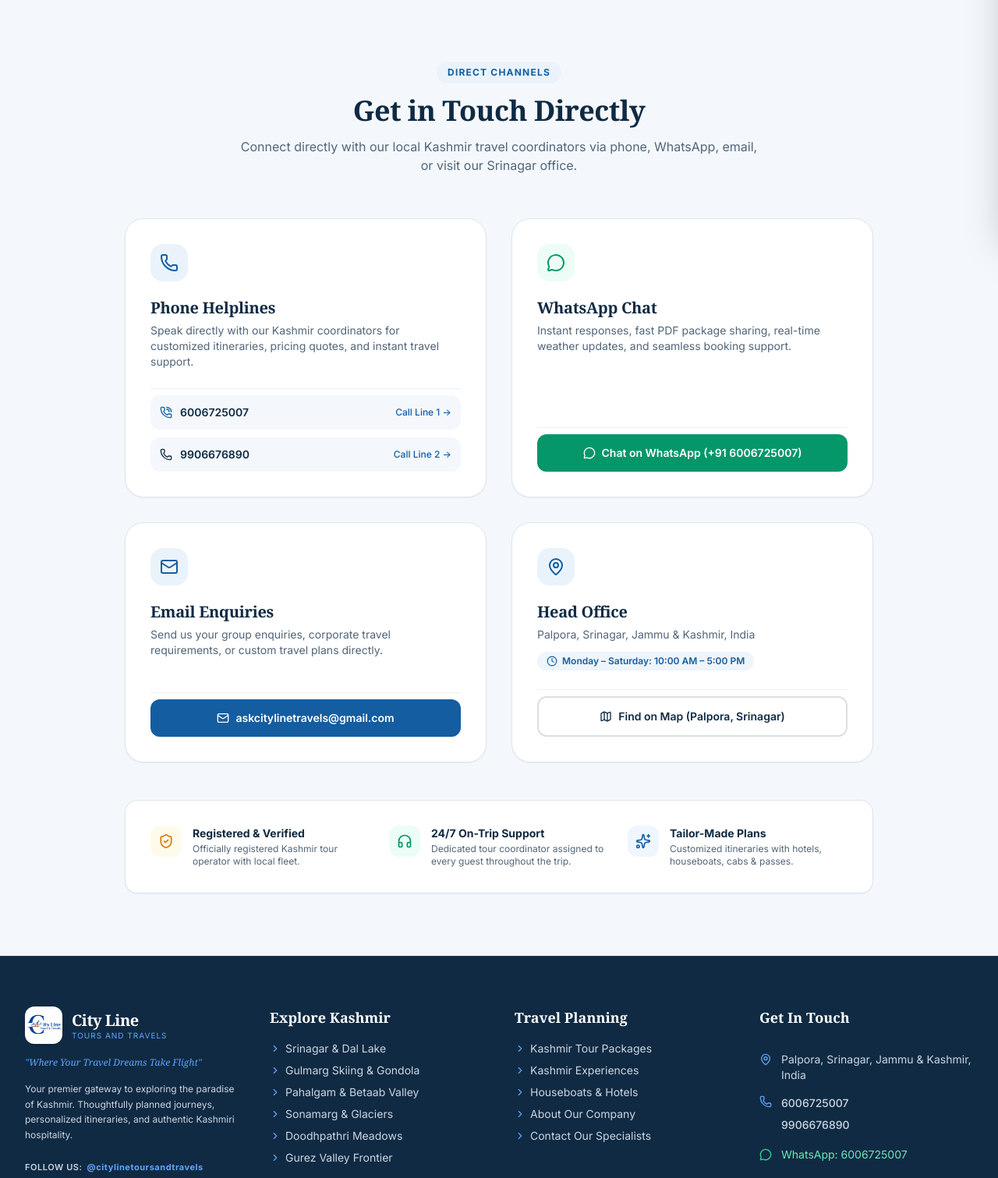
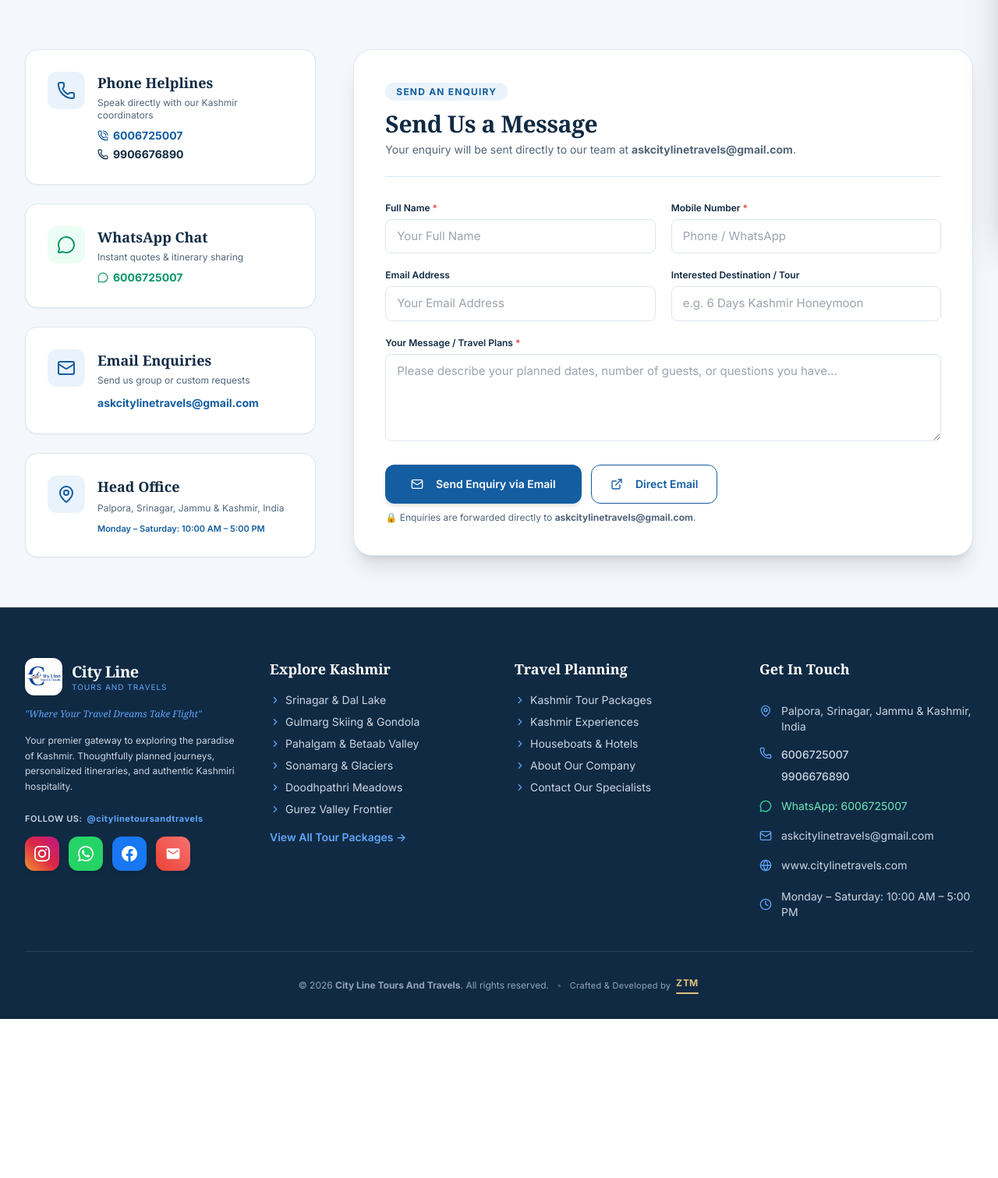
Before and after one commit to zuhaibtariqkhan/Citylinetoursandtravels, a Node server app: page /contact in a window 1280 px wide. Shown: the part 497-2008 px from the top of the page at 78% size. After the commit the page ends 1804 px from the top, so only its background shows below. Run offline with Node 20, Linux system fonts and the light colour scheme; some libraries are stand-ins or nearby versions.

Commit message:
Update contact page enquiry button to redirect directly to email askcitylinetravels@gmail.com

```diff
--- a/views/contact.ejs
+++ b/views/contact.ejs
@@ -26,148 +26,148 @@
     </div>
   </section>
 
-  <!-- Direct Contact Channels -->
-  <section class="py-12 sm:py-20 bg-brand-offwhite">
-    <div class="max-w-5xl mx-auto px-4 sm:px-6 lg:px-8">
+  <!-- Contact Information & Form -->
+  <section class="py-10 sm:py-16 bg-brand-offwhite">
+    <div class="max-w-7xl mx-auto px-4 sm:px-6 lg:px-8">
 
-      <div class="text-center max-w-2xl mx-auto mb-10 sm:mb-14">
-        <span class="text-xs font-bold uppercase tracking-widest text-brand-blue bg-brand-light px-3.5 py-1.5 rounded-full inline-block mb-3">
-          DIRECT CHANNELS
-        </span>
-        <h2 class="font-serif text-2xl sm:text-4xl font-bold text-brand-navy mb-3">
-          Get in Touch Directly
-        </h2>
-        <p class="text-xs sm:text-base text-brand-muted">
-          Connect directly with our local Kashmir travel coordinators via phone, WhatsApp, email, or visit our Srinagar office.
-        </p>
+      <div class="grid grid-cols-1 lg:grid-cols-3 gap-6 sm:gap-12">
+
+        <!-- Left 1 Column: Contact Cards -->
+        <div class="space-y-4 sm:space-y-6">
+
+          <div class="bg-white p-4 sm:p-7 rounded-2xl border border-brand-border shadow-sm">
+            <div class="flex items-start space-x-3.5 sm:space-x-4">
+              <div class="w-10 h-10 sm:w-12 sm:h-12 rounded-xl bg-brand-light text-brand-blue flex items-center justify-center shrink-0">
+                <i data-lucide="phone" class="w-5 h-5 sm:w-6 sm:h-6"></i>
               </div>
-
-      <div class="grid grid-cols-1 md:grid-cols-2 gap-6 sm:gap-8">
-
-        <!-- Card 1: Phone Helplines -->
-        <div class="bg-white p-6 sm:p-8 rounded-2xl sm:rounded-3xl border border-brand-border shadow-sm hover:shadow-md transition-shadow flex flex-col justify-between">
               <div>
-            <div class="w-12 h-12 rounded-2xl bg-brand-light text-brand-blue flex items-center justify-center mb-5">
-              <i data-lucide="phone" class="w-6 h-6"></i>
-            </div>
-            <h3 class="font-serif text-lg sm:text-xl font-bold text-brand-navy mb-1.5">Phone Helplines</h3>
-            <p class="text-xs sm:text-sm text-brand-muted mb-6 leading-relaxed">
-              Speak directly with our Kashmir coordinators for customized itineraries, pricing quotes, and instant travel support.
-            </p>
-          </div>
-          <div class="space-y-2.5 pt-2 border-t border-brand-border/60">
-            <a href="tel:6006725007" class="flex items-center justify-between p-3 rounded-xl bg-brand-offwhite hover:bg-brand-light text-brand-navy hover:text-brand-blue transition font-semibold text-sm group">
-              <span class="flex items-center">
-                <i data-lucide="phone-call" class="w-4 h-4 mr-2.5 text-brand-blue"></i>
+                <h4 class="font-serif text-base sm:text-lg font-bold text-brand-navy mb-0.5 sm:mb-1">Phone Helplines</h4>
+                <p class="text-xs text-brand-muted mb-2">Speak directly with our Kashmir coordinators</p>
+                <div class="space-y-1">
+                  <a href="tel:6006725007" class="text-sm font-bold text-brand-blue hover:underline flex items-center">
+                    <i data-lucide="phone-call" class="w-3.5 h-3.5 mr-1.5 text-brand-blue"></i>
                     6006725007
-              </span>
-              <span class="text-xs text-brand-blue font-medium group-hover:underline">Call Line 1 &rarr;</span>
                   </a>
-            <a href="tel:9906676890" class="flex items-center justify-between p-3 rounded-xl bg-brand-offwhite hover:bg-brand-light text-brand-navy hover:text-brand-blue transition font-semibold text-sm group">
-              <span class="flex items-center">
-                <i data-lucide="phone" class="w-4 h-4 mr-2.5 text-brand-navy"></i>
+                  <a href="tel:9906676890" class="text-sm font-bold text-brand-navy hover:underline flex items-center">
+                    <i data-lucide="phone" class="w-3.5 h-3.5 mr-1.5 text-brand-navy"></i>
                     9906676890
-              </span>
-              <span class="text-xs text-brand-blue font-medium group-hover:underline">Call Line 2 &rarr;</span>
                   </a>
                 </div>
               </div>
+            </div>
+          </div>
 
-        <!-- Card 2: WhatsApp Chat -->
-        <div class="bg-white p-6 sm:p-8 rounded-2xl sm:rounded-3xl border border-brand-border shadow-sm hover:shadow-md transition-shadow flex flex-col justify-between">
+          <div class="bg-white p-4 sm:p-7 rounded-2xl border border-brand-border shadow-sm">
+            <div class="flex items-start space-x-3.5 sm:space-x-4">
+              <div class="w-10 h-10 sm:w-12 sm:h-12 rounded-xl bg-emerald-50 text-emerald-600 flex items-center justify-center shrink-0">
+                <i data-lucide="message-circle" class="w-5 h-5 sm:w-6 sm:h-6"></i>
+              </div>
               <div>
-            <div class="w-12 h-12 rounded-2xl bg-emerald-50 text-emerald-600 flex items-center justify-center mb-5">
-              <i data-lucide="message-circle" class="w-6 h-6"></i>
-            </div>
-            <h3 class="font-serif text-lg sm:text-xl font-bold text-brand-navy mb-1.5">WhatsApp Chat</h3>
-            <p class="text-xs sm:text-sm text-brand-muted mb-6 leading-relaxed">
-              Instant responses, fast PDF package sharing, real-time weather updates, and seamless booking support.
-            </p>
-          </div>
-          <div class="pt-2 border-t border-brand-border/60">
-            <a href="https://wa.me/916006725007" target="_blank" rel="noopener noreferrer" class="w-full flex items-center justify-center space-x-2 py-3.5 px-4 rounded-xl bg-emerald-600 hover:bg-emerald-700 text-white font-semibold text-sm transition shadow-sm min-h-[44px]">
-              <i data-lucide="message-circle" class="w-4 h-4"></i>
-              <span>Chat on WhatsApp (+91 6006725007)</span>
+                <h4 class="font-serif text-base sm:text-lg font-bold text-brand-navy mb-0.5 sm:mb-1">WhatsApp Chat</h4>
+                <p class="text-xs text-brand-muted mb-2">Instant quotes & itinerary sharing</p>
+                <a href="https://wa.me/916006725007" target="_blank" class="text-sm font-bold text-emerald-600 hover:underline flex items-center">
+                  <i data-lucide="message-circle" class="w-3.5 h-3.5 mr-1.5"></i>
+                  6006725007
                 </a>
               </div>
             </div>
+          </div>
 
-        <!-- Card 3: Direct Email -->
-        <div class="bg-white p-6 sm:p-8 rounded-2xl sm:rounded-3xl border border-brand-border shadow-sm hover:shadow-md transition-shadow flex flex-col justify-between">
+          <div class="bg-white p-4 sm:p-7 rounded-2xl border border-brand-border shadow-sm">
+            <div class="flex items-start space-x-3.5 sm:space-x-4">
+              <div class="w-10 h-10 sm:w-12 sm:h-12 rounded-xl bg-brand-light text-brand-blue flex items-center justify-center shrink-0">
+                <i data-lucide="mail" class="w-5 h-5 sm:w-6 sm:h-6"></i>
+              </div>
               <div>
-            <div class="w-12 h-12 rounded-2xl bg-brand-light text-brand-blue flex items-center justify-center mb-5">
-              <i data-lucide="mail" class="w-6 h-6"></i>
+                <h4 class="font-serif text-base sm:text-lg font-bold text-brand-navy mb-0.5 sm:mb-1">Email Enquiries</h4>
+                <p class="text-xs text-brand-muted mb-2">Send us group or custom requests</p>
+                <a href="mailto:<%= settings.email %>" class="text-sm font-bold text-brand-blue hover:underline break-all"><%= settings.email %></a>
               </div>
-            <h3 class="font-serif text-lg sm:text-xl font-bold text-brand-navy mb-1.5">Email Enquiries</h3>
-            <p class="text-xs sm:text-sm text-brand-muted mb-6 leading-relaxed">
-              Send us your group enquiries, corporate travel requirements, or custom travel plans directly.
-            </p>
-          </div>
-          <div class="pt-2 border-t border-brand-border/60">
-            <a href="mailto:askcitylinetravels@gmail.com?subject=Travel%20Enquiry%20-%20City%20Line%20Tours%20And%20Travels&body=Hello%20City%20Line%20Tours%20And%20Travels,%0A%0AI%20would%20like%20to%20plan%20a%20trip%20with%20your%20team.%20Please%20share%20itinerary%20details%20and%20pricing.%0A%0AThank%20you!"
-               class="w-full flex items-center justify-center space-x-2 py-3.5 px-4 rounded-xl bg-brand-blue hover:bg-blue-700 text-white font-semibold text-sm transition shadow-sm min-h-[44px] break-all">
-              <i data-lucide="mail" class="w-4 h-4 shrink-0"></i>
-              <span>askcitylinetravels@gmail.com</span>
-            </a>
             </div>
           </div>
 
-        <!-- Card 4: Head Office -->
-        <div class="bg-white p-6 sm:p-8 rounded-2xl sm:rounded-3xl border border-brand-border shadow-sm hover:shadow-md transition-shadow flex flex-col justify-between">
+          <div class="bg-white p-4 sm:p-7 rounded-2xl border border-brand-border shadow-sm">
+            <div class="flex items-start space-x-3.5 sm:space-x-4">
+              <div class="w-10 h-10 sm:w-12 sm:h-12 rounded-xl bg-brand-light text-brand-blue flex items-center justify-center shrink-0">
+                <i data-lucide="map-pin" class="w-5 h-5 sm:w-6 sm:h-6"></i>
+              </div>
               <div>
-            <div class="w-12 h-12 rounded-2xl bg-brand-light text-brand-blue flex items-center justify-center mb-5">
-              <i data-lucide="map-pin" class="w-6 h-6"></i>
+                <h4 class="font-serif text-base sm:text-lg font-bold text-brand-navy mb-0.5 sm:mb-1">Head Office</h4>
+                <p class="text-xs text-brand-muted leading-relaxed">Palpora, Srinagar, Jammu & Kashmir, India</p>
+                <p class="text-[11px] text-brand-blue font-semibold mt-2">Monday – Saturday: 10:00 AM – 5:00 PM</p>
               </div>
-            <h3 class="font-serif text-lg sm:text-xl font-bold text-brand-navy mb-1.5">Head Office</h3>
-            <p class="text-xs sm:text-sm text-brand-muted leading-relaxed mb-3">
-              Palpora, Srinagar, Jammu & Kashmir, India
-            </p>
-            <div class="inline-flex items-center text-xs text-brand-blue font-semibold bg-brand-light/80 px-3 py-1 rounded-full mb-6">
-              <i data-lucide="clock" class="w-3.5 h-3.5 mr-1.5"></i>
-              Monday – Saturday: 10:00 AM – 5:00 PM
-            </div>
-          </div>
-          <div class="pt-2 border-t border-brand-border/60">
-            <a href="https://maps.google.com/?q=Palpora,+Srinagar,+Jammu+and+Kashmir" target="_blank" rel="noopener noreferrer" class="w-full flex items-center justify-center space-x-2 py-3.5 px-4 rounded-xl border-2 border-brand-navy/15 hover:border-brand-blue text-brand-navy hover:text-brand-blue font-semibold text-sm transition min-h-[44px]">
-              <i data-lucide="map" class="w-4 h-4"></i>
-              <span>Find on Map (Palpora, Srinagar)</span>
-            </a>
             </div>
           </div>
 
         </div>
 
-      <!-- Trust & Assistance Banner -->
-      <div class="mt-10 sm:mt-12 bg-white rounded-2xl border border-brand-border p-6 sm:p-8 shadow-sm">
-        <div class="grid grid-cols-1 sm:grid-cols-3 gap-6 text-center sm:text-left">
-          <div class="flex items-start space-x-3.5">
-            <div class="w-10 h-10 rounded-xl bg-amber-50 text-amber-600 flex items-center justify-center shrink-0">
-              <i data-lucide="shield-check" class="w-5 h-5"></i>
+        <!-- Right 2 Columns: Message Form -->
+        <div class="lg:col-span-2">
+          <div class="bg-white rounded-2xl sm:rounded-3xl border border-brand-border shadow-xl p-4 sm:p-10">
+            <div class="border-b border-brand-border pb-4 sm:pb-6 mb-6 sm:mb-8 text-center sm:text-left">
+              <span class="text-xs font-bold uppercase tracking-widest text-brand-blue bg-brand-light px-3.5 py-1 rounded-full">
+                SEND AN ENQUIRY
+              </span>
+              <h2 class="font-serif text-xl sm:text-3xl font-bold text-brand-navy mt-2.5 sm:mt-3">
+                Send Us a Message
+              </h2>
+              <p class="text-xs sm:text-sm text-brand-muted mt-1">
+                Your enquiry will be sent directly to our team at <strong>askcitylinetravels@gmail.com</strong>.
+              </p>
+            </div>
+
+            <form id="contactForm" class="space-y-4 sm:space-y-5">
+              <input type="hidden" name="source" value="Contact Us Page Form">
+
+              <div class="grid grid-cols-1 sm:grid-cols-2 gap-3.5 sm:gap-5">
+                <div>
+                  <label for="contactName" class="block text-xs font-semibold text-brand-navy mb-1.5">Full Name <span class="text-red-500">*</span></label>
+                  <input type="text" id="contactName" name="name" required placeholder="Your Full Name" class="form-input min-h-[44px]">
                 </div>
                 <div>
-              <h4 class="font-bold text-sm text-brand-navy">Registered & Verified</h4>
-              <p class="text-xs text-brand-muted mt-0.5">Officially registered Kashmir tour operator with local fleet.</p>
+                  <label for="contactPhone" class="block text-xs font-semibold text-brand-navy mb-1.5">Mobile Number <span class="text-red-500">*</span></label>
+                  <input type="tel" id="contactPhone" name="phone" required placeholder="Phone / WhatsApp" class="form-input min-h-[44px]">
                 </div>
               </div>
-          <div class="flex items-start space-x-3.5">
-            <div class="w-10 h-10 rounded-xl bg-emerald-50 text-emerald-600 flex items-center justify-center shrink-0">
-              <i data-lucide="headphones" class="w-5 h-5"></i>
+
+              <div class="grid grid-cols-1 sm:grid-cols-2 gap-3.5 sm:gap-5">
+                <div>
+                  <label for="contactEmail" class="block text-xs font-semibold text-brand-navy mb-1.5">Email Address</label>
+                  <input type="email" id="contactEmail" name="email" placeholder="Your Email Address" class="form-input min-h-[44px]">
                 </div>
                 <div>
-              <h4 class="font-bold text-sm text-brand-navy">24/7 On-Trip Support</h4>
-              <p class="text-xs text-brand-muted mt-0.5">Dedicated tour coordinator assigned to every guest throughout the trip.</p>
+                  <label for="contactDestination" class="block text-xs font-semibold text-brand-navy mb-1.5">Interested Destination / Tour</label>
+                  <input type="text" id="contactDestination" name="destination" placeholder="e.g. 6 Days Kashmir Honeymoon" class="form-input min-h-[44px]">
                 </div>
               </div>
-          <div class="flex items-start space-x-3.5">
-            <div class="w-10 h-10 rounded-xl bg-blue-50 text-brand-blue flex items-center justify-center shrink-0">
-              <i data-lucide="sparkles" class="w-5 h-5"></i>
+
+              <div>
+                <label for="contactMessage" class="block text-xs font-semibold text-brand-navy mb-1.5">Your Message / Travel Plans <span class="text-red-500">*</span></label>
+                <textarea id="contactMessage" name="message" rows="4" required placeholder="Please describe your planned dates, number of guests, or questions you have..." class="form-input"></textarea>
               </div>
-            <div>
-              <h4 class="font-bold text-sm text-brand-navy">Tailor-Made Plans</h4>
-              <p class="text-xs text-brand-muted mt-0.5">Customized itineraries with hotels, houseboats, cabs & passes.</p>
+
+              <div class="pt-1">
+                <div class="flex flex-col sm:flex-row items-center gap-3">
+                  <button type="submit" id="contactSubmitBtn" class="w-full sm:w-auto btn-primary px-8 py-3.5 rounded-xl font-semibold text-sm flex items-center justify-center space-x-2 shadow-md min-h-[44px]">
+                    <i data-lucide="mail" class="w-4 h-4"></i>
+                    <span>Send Enquiry via Email</span>
+                  </button>
+                  <a href="mailto:askcitylinetravels@gmail.com?subject=Travel%20Enquiry%20-%20City%20Line%20Tours%20And%20Travels&body=Hello%20City%20Line%20Tours%20And%20Travels,%0A%0AI%20would%20like%20to%20enquire%20about%20a%20tour%20package.%20Please%20share%20details.%0A%0AThank%20you!"
+                     class="w-full sm:w-auto btn-outline px-6 py-3.5 rounded-xl font-semibold text-xs sm:text-sm flex items-center justify-center space-x-2 min-h-[44px]"
+                     title="Email askcitylinetravels@gmail.com directly">
+                    <i data-lucide="external-link" class="w-4 h-4"></i>
+                    <span>Direct Email</span>
+                  </a>
+                </div>
+                <p class="text-xs text-brand-muted mt-2.5 text-center sm:text-left">
+                  🔒 Enquiries are forwarded directly to <strong>askcitylinetravels@gmail.com</strong>.
+                </p>
+              </div>
+
+            </form>
           </div>
         </div>
-        </div>
+
       </div>
 
     </div>
@@ -177,5 +177,63 @@
   <%- include('partials/whatsapp') %>
   <%- include('partials/enquiry-modal') %>
   <%- include('partials/scripts') %>
+
+  <script>
+    document.addEventListener('DOMContentLoaded', () => {
+      const contactForm = document.getElementById('contactForm');
+      if (contactForm) {
+        contactForm.addEventListener('submit', (e) => {
+          e.preventDefault();
+
+          const name = document.getElementById('contactName')?.value.trim() || '';
+          const phone = document.getElementById('contactPhone')?.value.trim() || '';
+          const email = document.getElementById('contactEmail')?.value.trim() || '';
+          const destination = document.getElementById('contactDestination')?.value.trim() || '';
+          const message = document.getElementById('contactMessage')?.value.trim() || '';
+
+          const subject = encodeURIComponent(
+            destination ? `Trip Enquiry: ${destination} - ${name || 'Customer'}` :
+            `Travel Enquiry from ${name || 'Website Customer'} - City Line Tours And Travels`
+          );
+
+          const bodyLines = [
+            'Hello City Line Tours And Travels,',
+            '',
+            'I would like to enquire about travel planning with City Line Tours And Travels:',
+            name ? `• Full Name: ${name}` : '',
+            phone ? `• Mobile / WhatsApp: ${phone}` : '',
+            email ? `• Email: ${email}` : '',
+            destination ? `• Interested Destination / Tour: ${destination}` : '',
+            '',
+            'Travel Details & Message:',
+            message,
+            '',
+            'Please share itinerary options, availability, and pricing quotation.',
+            '',
+            'Thank you!'
+          ].filter(Boolean).join('\n');
+
+          // Asynchronously record enquiry in the backend
+          try {
+            fetch('/api/enquiries', {
+              method: 'POST',
+              headers: { 'Content-Type': 'application/json' },
+              body: JSON.stringify({
+                name,
+                phone,
+                email,
+                destination,
+                message,
+                source: 'Contact Us Page Form'
+              })
+            }).catch(() => {});
+          } catch (err) {}
+
+          // Immediately redirect to user email client
+          window.location.href = `mailto:askcitylinetravels@gmail.com?subject=${subject}&body=${encodeURIComponent(bodyLines)}`;
+        });
+      }
+    });
+  </script>
 </body>
 </html>
```
Also changed, not shown: tests/test-enquiry-email.js (+6 -8 lines). Lines whose indentation alone changed are shown as unchanged.
